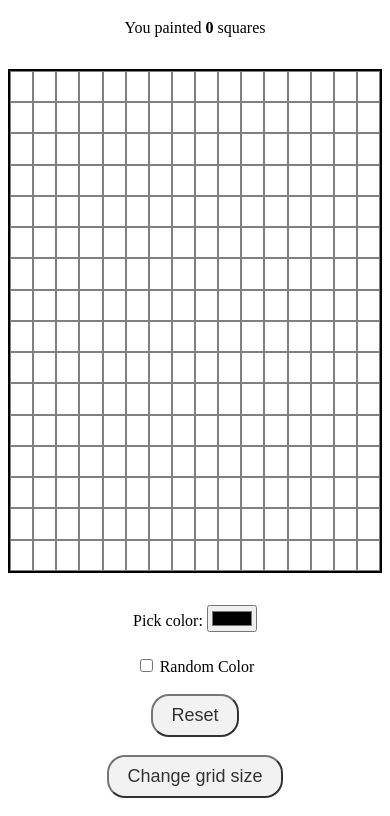
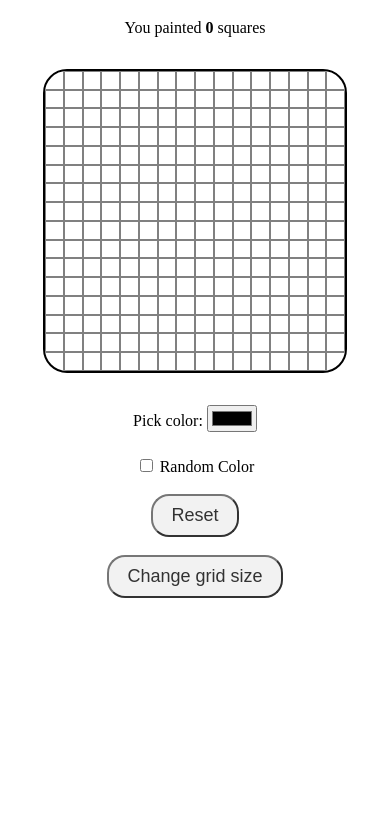
Before and after one commit to zivkaplan/Etch-a-Sketch, a plain HTML site: page index.html in a window 390 px wide. Shown: the part 61-877 px from the top of the page. After the commit the page ends 844 px from the top, so only its background shows below. Drawn offline with Linux system fonts and the light colour scheme.

Commit message:
responsive fix

```diff
--- a/styles.css
+++ b/styles.css
@@ -16,12 +16,13 @@ button {
   }
 
   .container{
+    border-radius: 1.5em;
     border: 2px solid black;
     margin: 2em auto;
     display: grid;
     max-width: 500px;
     min-height: 500px;
-
+    overflow: hidden;
   }
 
 .gridItem {
@@ -32,3 +33,10 @@ button {
   #randomColor{
       margin-top: 2em;
   }
+
+  @media (max-width: 580px) {
+    .container{
+      max-width: 300px;
+      min-height: 300px;
+    }
+  }
```
